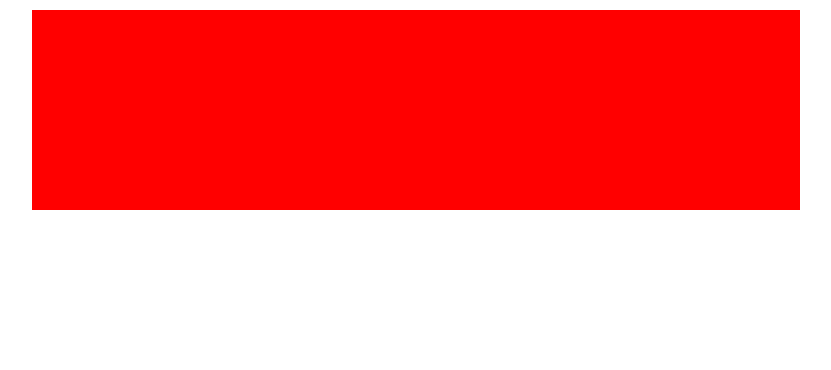
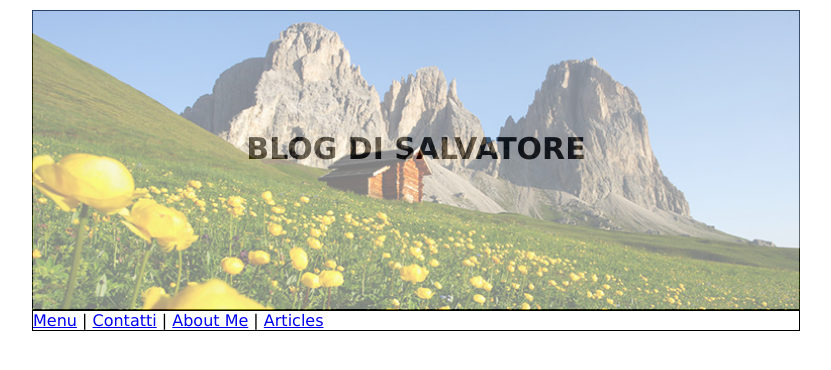
Before and after one commit to rescueDev/htmlcss-struttura-wp, a plain HTML site: page bonus/index.html in a window 1280 px wide. Shown: the whole page, without its empty margins (224-1055 px from the left). Drawn offline with Linux system fonts and the light colour scheme.

Commit message:
creazione header con immagine background e opacità, creazione nav

```diff
--- a/bonus/css/style.css
+++ b/bonus/css/style.css
@@ -3,6 +3,7 @@
   margin: 0;
   padding:0;
   box-sizing: border-box;
+  font-family: Verdana, Arial, sans-serif;
 }
 
 /* contenitore */
@@ -16,6 +17,36 @@ header {
 
   /* debug */
   background-color: red;
-  height: 200px;
+  height: 300px;
   /* fine debug */
 }
+
+/* contenitore header */
+.header-container {
+  background-image: url(../img/montagna.jpg);
+  background-size: cover;
+  width: 100%;
+  height: 300px;
+}
+
+/* div per opacità */
+.transbox {
+  background-color: white;
+  opacity: 0.5;
+  height: 300px;
+  border:1px solid black;
+
+}
+
+/* titolo del blog */
+div.transbox h2 {
+  text-align: center;
+  padding: 120px;
+  color: black;
+  font-size: 30px;
+  font-weight: bold;
+}
+
+nav {
+  border:1px solid black;
+}
--- a/bonus/index.html
+++ b/bonus/index.html
@@ -14,6 +14,19 @@
 
       <!-- header -->
       <header>
+
+        <div class="header-container">
+          <div class="transbox">
+            <h2>BLOG DI SALVATORE</h2>
+          </div>
+          <nav>
+          <a href="/html/">Menu</a> |
+          <a href="/css/">Contatti</a> |
+          <a href="/js/">About Me</a> |
+          <a href="/python/">Articles</a>
+          </nav>
+        </div>
+
 
       </header>
 
@@ -35,6 +48,7 @@
           <div>
 
           </div>
+
           <div>
 
           </div>
```
Also changed, not shown: bonus/img/montagna.jpg (added).
